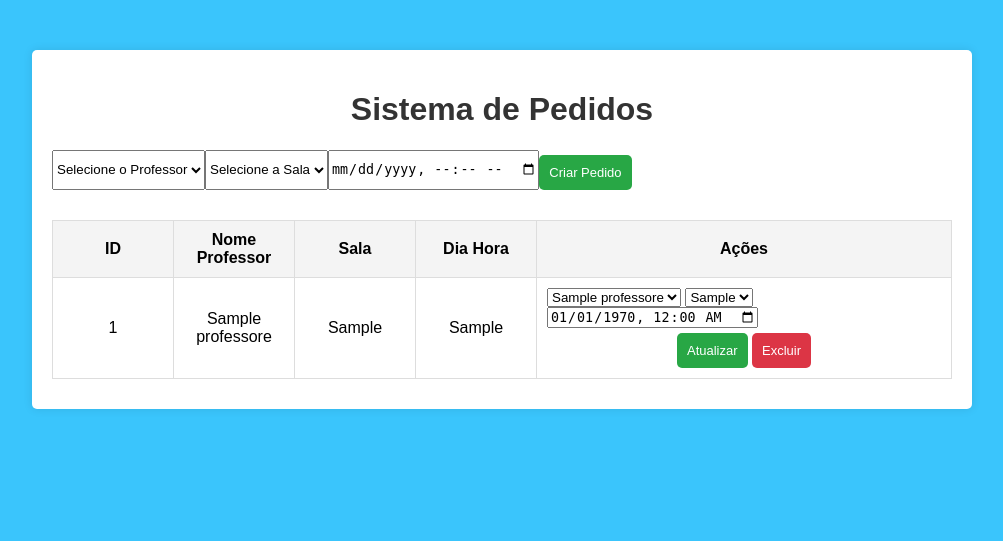
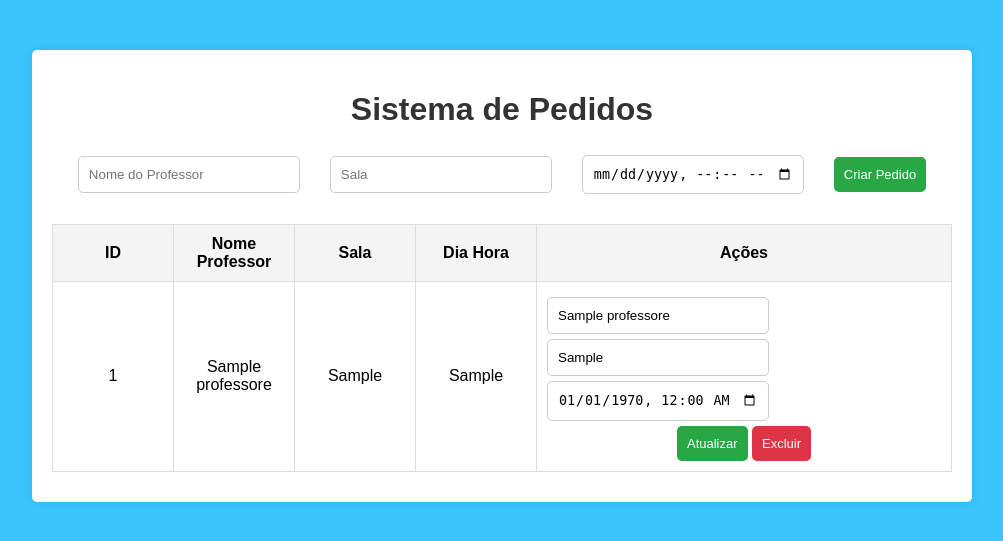
Before and after one commit to henrique0927/crudDupla, a PHP site: page / in a window 1280 px wide. Shown: the top 541 px of the page, without its empty margins (138-1141 px from the left). Run offline with PHP 8.4, Linux system fonts and the light colour scheme; tables that the repository leaves empty or names only in its code hold one stand-in row (values such as "Sample post"); data that the repository does not hold is empty.

Commit message:
atualizado o index, estilo

```diff
--- a/crud/css/style.css
+++ b/crud/css/style.css
@@ -29,13 +29,17 @@ h1 {
 
 form {
   display: flex;
+  justify-content: center;
+  align-items: center;
   margin-bottom: 20px;
   text-align: center;
+  gap: 20px;
 }
 
-input[type="text"],
-input[type="number"],
-input[type="date"] {
+select,
+input,
+input,
+input {
   width: 200px;
   padding: 10px;
   border: 1px solid #ccc;
--- a/crud/index.php
+++ b/crud/index.php
@@ -15,30 +15,8 @@ include "database.php";
 
         <!-- formulário para criar novo pedido -->
         <form action="index.php" method="POST">
-            <!-- Selecionar professor -->
-            <select name="professor_id" required>
-                <option value="">Selecione o Professor</option>
-                <?php
-                $sql_professores = "SELECT * FROM professores";
-                $result_professores = $conn->query($sql_professores);
-                while ($professor = $result_professores->fetch_assoc()):
-                ?>
-                    <option value="<?php echo $professor['id']; ?>"><?php echo htmlspecialchars($professor['nome']); ?></option>
-                <?php endwhile; ?>
-            </select>
-
-            <!-- Selecionar sala -->
-            <select name="aula_id" required>
-                <option value="">Selecione a Sala</option>
-                <?php
-                $sql_aulas = "SELECT * FROM aulas";
-                $result_aulas = $conn->query($sql_aulas);
-                while ($aula = $result_aulas->fetch_assoc()):
-                ?>
-                    <option value="<?php echo $aula['id']; ?>"><?php echo htmlspecialchars($aula['sala']); ?></option>
-                <?php endwhile; ?>
-            </select>
-
+            <input type="text" name="nome_professor" placeholder="Nome do Professor" required>
+            <input type="text" name="sala" placeholder="Sala" required>
             <input type="datetime-local" name="hora_aula" required>
             <button type="submit" name="create">Criar Pedido</button>
         </form>
@@ -73,33 +51,8 @@ include "database.php";
                         <!-- formulário para atualizar pedido -->
                         <form action="index.php" method="POST" style="display:inline; margin:auto;">
                             <input type="hidden" name="id" value="<?php echo htmlspecialchars($row['id']); ?>">
-
-                            <!-- Selecionar novo professor -->
-                            <select name="professor_id" required>
-                                <?php
-                                $sql_professores = "SELECT * FROM professores";
-                                $result_professores = $conn->query($sql_professores);
-                                while ($professor = $result_professores->fetch_assoc()):
-                                ?>
-                                    <option value="<?php echo $professor['id']; ?>" <?php echo $professor['id'] == $row['professor_id'] ? 'selected' : ''; ?>>
-                                        <?php echo htmlspecialchars($professor['nome']); ?>
-                                    </option>
-                                <?php endwhile; ?>
-                            </select>
-
-                            <!-- Selecionar nova sala -->
-                            <select name="aula_id" required>
-                                <?php
-                                $sql_aulas = "SELECT * FROM aulas";
-                                $result_aulas = $conn->query($sql_aulas);
-                                while ($aula = $result_aulas->fetch_assoc()):
-                                ?>
-                                    <option value="<?php echo $aula['id']; ?>" <?php echo $aula['id'] == $row['aula_id'] ? 'selected' : ''; ?>>
-                                        <?php echo htmlspecialchars($aula['sala']); ?>
-                                    </option>
-                                <?php endwhile; ?>
-                            </select>
-
+                            <input type="text" name="nome_professor" value="<?php echo htmlspecialchars($row['nome_professor']); ?>" required>
+                            <input type="text" name="sala" value="<?php echo htmlspecialchars($row['nome_sala']); ?>" required>
                             <input type="datetime-local" name="hora_aula" value="<?php echo htmlspecialchars(date('Y-m-d\TH:i', strtotime($row['hora_aula']))); ?>" required>
 
                             <div id="botao-junto">
@@ -120,32 +73,57 @@ include "database.php";
 <?php
 // Lógica para criação
 if (isset($_POST['create'])) {
-    $professor_id = $_POST['professor_id'];
-    $aula_id = $_POST['aula_id'];
+    $nome_professor = $_POST['nome_professor'];
+    $sala = $_POST['sala'];
     $hora_aula = $_POST['hora_aula'];
 
-    $sql_insert = "INSERT INTO dia_hora (professor_id, aula_id, hora_aula) VALUES ('$professor_id', '$aula_id', '$hora_aula')";
-    $conn->query($sql_insert);
+    // Inserir novo professor na tabela "professores"
+    $sql_insert_professor = "INSERT INTO professores (nome) VALUES ('$nome_professor')";
+    $conn->query($sql_insert_professor);
+    $professor_id = $conn->insert_id;
+
+    // Inserir nova sala na tabela "aulas"
+    $sql_insert_aula = "INSERT INTO aulas (sala) VALUES ('$sala')";
+    $conn->query($sql_insert_aula);
+    $aula_id = $conn->insert_id;
+
+    // Inserir na tabela "dia_hora" o relacionamento entre o professor, a sala e a hora da aula
+    $sql_insert_dia_hora = "INSERT INTO dia_hora (professor_id, aula_id, hora_aula) VALUES ('$professor_id', '$aula_id', '$hora_aula')";
+    $conn->query($sql_insert_dia_hora);
+
     header("Location: index.php");
 }
 
 // Lógica para atualização
 if (isset($_POST['update'])) {
     $id = $_POST['id'];
-    $professor_id = $_POST['professor_id'];
-    $aula_id = $_POST['aula_id'];
+    $nome_professor = $_POST['nome_professor'];
+    $sala = $_POST['sala'];
     $hora_aula = $_POST['hora_aula'];
 
-    $sql_update = "UPDATE dia_hora SET professor_id='$professor_id', aula_id='$aula_id', hora_aula='$hora_aula' WHERE id='$id'";
-    $conn->query($sql_update);
+    // Atualizar o nome do professor na tabela "professores"
+    $sql_update_professor = "UPDATE professores SET nome='$nome_professor' WHERE id=(SELECT professor_id FROM dia_hora WHERE id='$id')";
+    $conn->query($sql_update_professor);
+
+    // Atualizar o nome da sala na tabela "aulas"
+    $sql_update_aula = "UPDATE aulas SET sala='$sala' WHERE id=(SELECT aula_id FROM dia_hora WHERE id='$id')";
+    $conn->query($sql_update_aula);
+
+    // Atualizar a hora da aula na tabela "dia_hora"
+    $sql_update_dia_hora = "UPDATE dia_hora SET hora_aula='$hora_aula' WHERE id='$id'";
+    $conn->query($sql_update_dia_hora);
+
     header("Location: index.php");
 }
 
 // Lógica para exclusão
 if (isset($_GET['delete'])) {
     $id = $_GET['delete'];
+
+    // Remover a entrada da tabela "dia_hora"
     $sql_delete = "DELETE FROM dia_hora WHERE id='$id'";
     $conn->query($sql_delete);
+
     header("Location: index.php");
 }
 ?>
```
